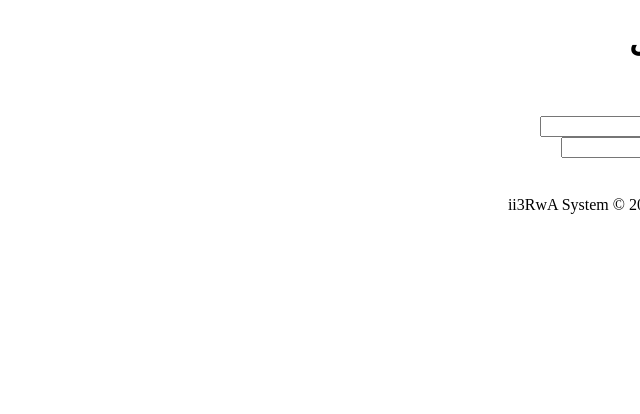
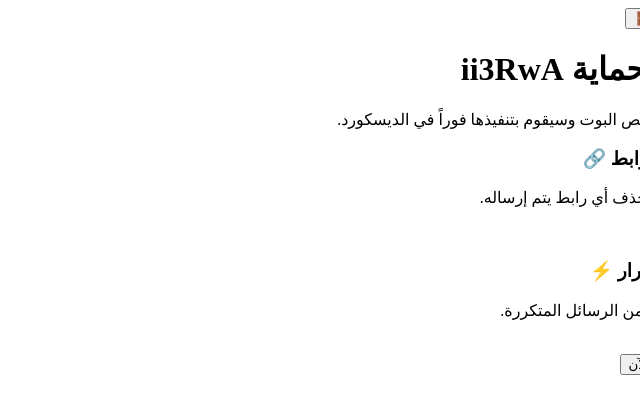
Before and after one commit to abdalrahmanabnmohammed-png/ii3rwa-bot2222, a Next.js app: page /login in a window 1280 px wide. Shown: the top 414 px of the page, without its empty margins (640-1280 px from the left). Built offline with nearby package versions, Linux system fonts and the light colour scheme; sample sign-in values are in the browser's storage.

Commit message:
Update page.js

```diff
--- a/src/app/login/page.js
+++ b/src/app/login/page.js
@@ -2,106 +2,134 @@
 import React, { useState, useEffect } from 'react';
 import { useRouter } from 'next/navigation';
 
-export default function LoginPage() {
-  const [username, setUsername] = useState('');
-  const [password, setPassword] = useState('');
-  const [error, setError] = useState('');
+export default function SecurityPage() {
+  const router = useRouter();
+  const [authorized, setAuthorized] = useState(false);
+  const [antiLink, setAntiLink] = useState(false);
+  const [antiSpam, setAntiSpam] = useState(false);
   const [loading, setLoading] = useState(false);
-  const router = useRouter();
+  const [status, setStatus] = useState("");
 
-  // تنظيف أي محاولة دخول سابقة عند فتح الصفحة
+  // معرف السيرفر (يمكنك تغييره لاحقاً ليكون ديناميكياً)
+  const guildId = "123456789";
+
+  // 1. حماية الصفحة من الدخول المباشر
   useEffect(() => {
-    localStorage.removeItem("isAdmin");
-  }, []);
+    const isAdmin = localStorage.getItem("isAdmin");
+    if (isAdmin === "true") {
+      setAuthorized(true);
+    } else {
+      router.push('/login'); // طرد المستخدم إذا لم يسجل دخوله
+    }
+  }, [router]);
 
-  const handleLogin = (e) => {
-    e.preventDefault();
+  // 2. دالة حفظ الإعدادات في MongoDB
+  const saveSettings = async () => {
     setLoading(true);
-    setError('');
+    setStatus("جاري الحفظ في القاعدة...");
 
-    // بيانات الدخول (تأكد من كتابتها هكذا حالياً للتجربة)
-    const ADMIN_USER = "admin";
-    const ADMIN_PASS = "123456";
+    try {
+      const response = await fetch('/api/security', {
+        method: 'POST',
+        headers: { 'Content-Type': 'application/json' },
+        body: JSON.stringify({
+          guildId,
+          settings: { antiLink, antiSpam }
+        }),
+      });
 
-    if (username === ADMIN_USER && password === ADMIN_PASS) {
-      // 1. تخزين حالة الدخول في المتصفح
-      localStorage.setItem("isAdmin", "true");
-
-      // 2. إظهار رسالة نجاح بسيطة
-      console.log("تم تسجيل الدخول بنجاح، جاري التحويل...");
-
-      // 3. التحويل لصفحة الحماية (محاولتين لضمان العمل)
-      router.push('/security');
-      setTimeout(() => {
-        window.location.href = '/security';
-      }, 800);
-
+      if (response.ok) {
+        setStatus("✅ تم تحديث إعدادات البوت بنجاح!");
       } else {
-      setError("❌ اسم المستخدم أو كلمة المرور غير صحيحة");
+        setStatus("❌ فشل الاتصال بالقاعدة.");
+      }
+    } catch (error) {
+      setStatus("❌ حدث خطأ غير متوقع.");
+    } finally {
       setLoading(false);
+      setTimeout(() => setStatus(""), 4000);
     }
   };
 
+  // 3. دالة تسجيل الخروج
+  const handleLogout = () => {
+    localStorage.removeItem("isAdmin");
+    window.location.href = '/login';
+  };
+
+  // إذا لم يكن مخولاً، لا نعرض شيئاً حتى يتم التحويل
+  if (!authorized) return <div className="bg-black min-h-screen"></div>;
+
   return (
-    <div className="min-h-screen bg-[#0a0a0a] flex items-center justify-center p-6 relative overflow-hidden" dir="rtl">
+    <div className="min-h-screen bg-[#0a0a0a] text-white p-8 relative overflow-hidden" dir="rtl">
 
-      {/* دوائر ضوئية في الخلفية للتصميم الجبار */}
-      <div className="absolute top-[-20%] left-[-10%] w-96 h-96 bg-[#A62DC9] opacity-20 blur-[120px] rounded-full"></div>
-      <div className="absolute bottom-[-20%] right-[-10%] w-96 h-96 bg-blue-600 opacity-20 blur-[120px] rounded-full"></div>
+      {/* خلفية ضوئية */}
+      <div className="absolute top-[-10%] right-[-5%] w-80 h-80 bg-[#A62DC9] opacity-10 blur-[100px] rounded-full"></div>
 
-      <div className="relative z-10 w-full max-w-md animate-fade-in">
-        <div className="bg-white/5 backdrop-blur-xl border border-white/10 p-10 rounded-[2.5rem] shadow-2xl shadow-black">
+      {/* زر تسجيل الخروج */}
+      <button
+        onClick={handleLogout}
+        className="fixed top-6 left-6 bg-red-500/10 hover:bg-red-500 text-red-500 hover:text-white px-5 py-2 rounded-xl border border-red-500/20 transition-all font-bold text-sm z-50"
+      >
+        تسجيل الخروج 🚪
+      </button>
 
-          <div className="text-center mb-10">
-            <h1 className="text-4xl font-black text-white mb-2">تسجيل الدخول</h1>
-            <p className="text-gray-400 font-medium">لوحة تحكم ii3RwA System</p>
+      <header className="max-w-4xl mx-auto mb-16 text-center animate-fade-in">
+        <h1 className="text-4xl font-black text-white mb-3">
+          تحكم الحماية <span className="text-[#A62DC9]">ii3RwA</span>
+        </h1>
+        <p className="text-gray-400 font-medium">قم بتعديل خصائص البوت وسيقوم بتنفيذها فوراً في الديسكورد.</p>
+      </header>
+
+      <div className="max-w-2xl mx-auto space-y-6 relative z-10">
+
+        {/* بطاقة منع الروابط */}
+        <div className="bg-white/5 backdrop-blur-md border border-white/10 p-8 rounded-[2rem] flex justify-between items-center group hover:border-[#A62DC9]/50 transition-all">
+          <div>
+            <h3 className="text-xl font-bold mb-1">نظام منع الروابط 🔗</h3>
+            <p className="text-gray-500 text-sm">سيقوم البوت بحذف أي رابط يتم إرساله.</p>
+          </div>
+          <button
+            onClick={() => setAntiLink(!antiLink)}
+            className={`w-16 h-9 flex items-center rounded-full p-1 transition-colors duration-300 ${antiLink ? 'bg-[#A62DC9]' : 'bg-gray-700'}`}
+          >
+            <div className={`bg-white w-7 h-7 rounded-full shadow-lg transform transition-transform duration-300 ${antiLink ? '-translate-x-7' : 'translate-x-0'}`} />
+          </button>
         </div>
 
-          <form onSubmit={handleLogin} className="space-y-6">
+        {/* بطاقة منع السبام */}
+        <div className="bg-white/5 backdrop-blur-md border border-white/10 p-8 rounded-[2rem] flex justify-between items-center group hover:border-[#A62DC9]/50 transition-all">
           <div>
-              <label className="block text-gray-400 mb-2 mr-2 text-sm">اسم المستخدم</label>
-              <input
-                type="text"
-                required
-                className="w-full bg-white/5 border border-white/10 p-4 rounded-2xl text-white focus:border-[#A62DC9] focus:ring-1 focus:ring-[#A62DC9] outline-none transition-all duration-300"
-                placeholder="أدخل اليوزر"
-                onChange={(e) => setUsername(e.target.value)}
-              />
+            <h3 className="text-xl font-bold mb-1">نظام منع التكرار ⚡</h3>
+            <p className="text-gray-500 text-sm">حماية السيرفر من الرسائل المتكررة.</p>
+          </div>
+          <button
+            onClick={() => setAntiSpam(!antiSpam)}
+            className={`w-16 h-9 flex items-center rounded-full p-1 transition-colors duration-300 ${antiSpam ? 'bg-[#A62DC9]' : 'bg-gray-700'}`}
+          >
+            <div className={`bg-white w-7 h-7 rounded-full shadow-lg transform transition-transform duration-300 ${antiSpam ? '-translate-x-7' : 'translate-x-0'}`} />
+          </button>
         </div>
 
-            <div>
-              <label className="block text-gray-400 mb-2 mr-2 text-sm">كلمة المرور</label>
-              <input
-                type="password"
-                required
-                className="w-full bg-white/5 border border-white/10 p-4 rounded-2xl text-white focus:border-[#A62DC9] focus:ring-1 focus:ring-[#A62DC9] outline-none transition-all duration-300"
-                placeholder="••••••••"
-                onChange={(e) => setPassword(e.target.value)}
-              />
-            </div>
-
-            {error && (
-              <p className="text-red-500 text-center text-sm font-bold animate-bounce">
-                {error}
-              </p>
-            )}
-
+        {/* زر الحفظ */}
+        <div className="pt-6">
           <button
-              type="submit"
+            onClick={saveSettings}
             disabled={loading}
-              className={`w-full py-4 rounded-2xl font-black text-xl text-white shadow-lg transition-all transform active:scale-95 ${
+            className={`w-full py-5 rounded-2xl font-black text-xl shadow-xl transition-all transform active:scale-95 ${
               loading
-                ? 'bg-gray-600 cursor-not-allowed'
-                : 'bg-gradient-to-r from-[#A62DC9] to-[#6a1b9a] hover:shadow-[#A62DC9]/40 hover:scale-[1.02]'
+              ? 'bg-gray-800 text-gray-500 cursor-not-allowed'
+              : 'bg-[#A62DC9] hover:bg-[#8e24ab] text-white shadow-[#A62DC9]/20'
             }`}
           >
-              {loading ? 'جاري التحقق...' : 'دخول للمنصة 🚀'}
+            {loading ? 'انتظر قليلاً...' : 'حفظ التعديلات الآن'}
           </button>
-          </form>
 
-          <p className="text-center mt-8 text-gray-500 text-xs">
-            حميع الحقوق محفوظة لـ ii3RwA System &copy; 2026
-          </p>
+          {status && (
+            <div className="mt-6 p-4 rounded-xl bg-white/5 border border-white/10 text-center animate-bounce text-sm font-bold">
+              {status}
+            </div>
+          )}
         </div>
       </div>
     </div>
```
Lines whose indentation alone changed are shown as unchanged.
